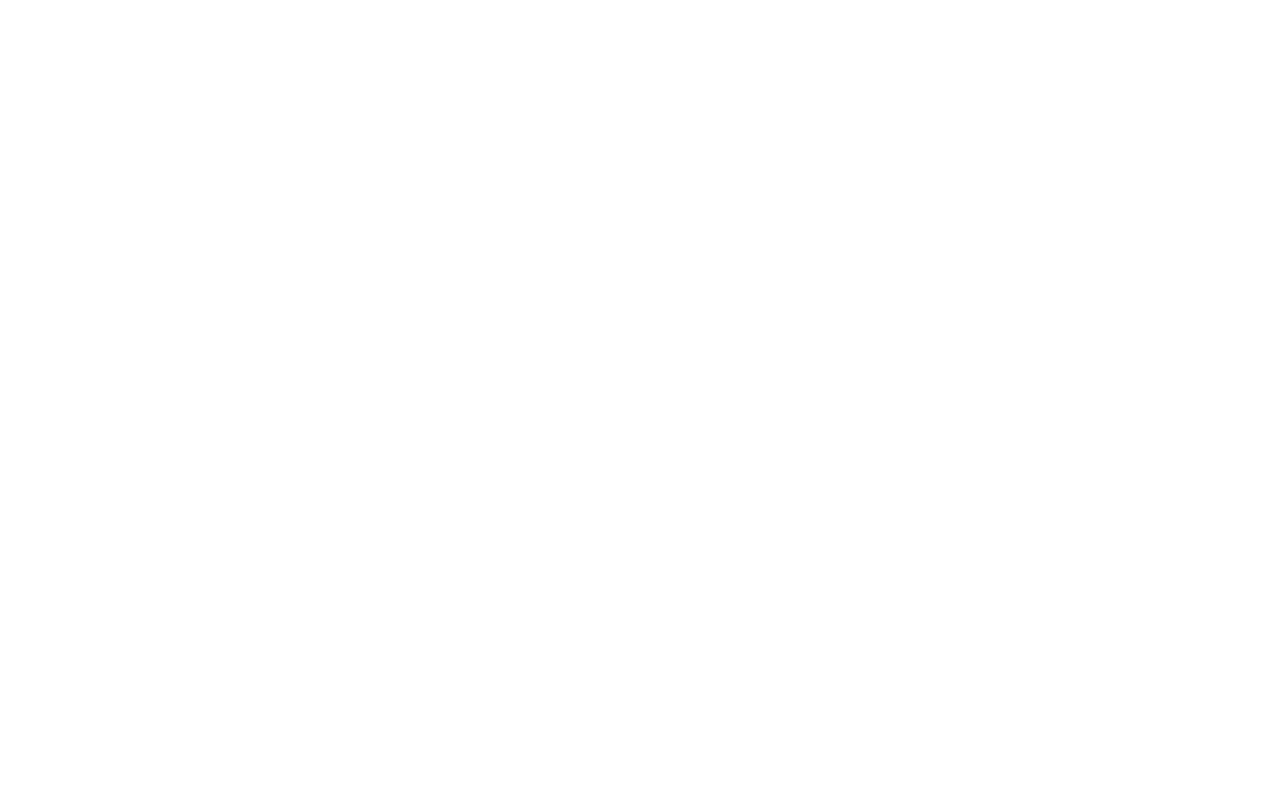
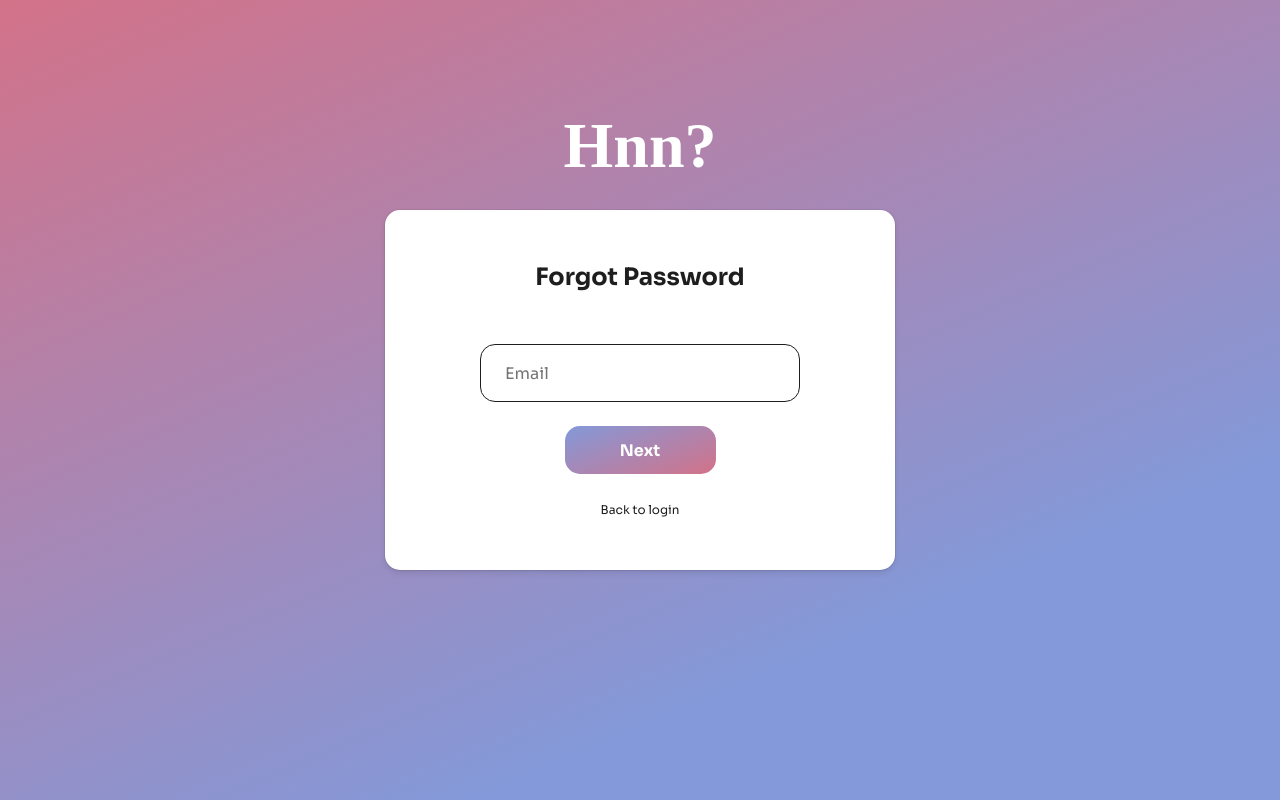
Before and after one commit to AkmalArifin/anon-project, a Vue app in the folder frontend/: page /forgot-password in a window 1280 px wide. Before the commit this address had no page. Built offline with nearby package versions, Linux system fonts and the light colour scheme; a web font is replaced by a local one.

Commit message:
feat: forgot password

```diff
--- a/frontend/src/assets/main.css
+++ b/frontend/src/assets/main.css
@@ -36,6 +36,10 @@
   font-family: var(--ff-logo);
 }
 
+.gap {
+  margin-top: 16px;
+}
+
 @keyframes fade-in {
 	from {
     transform: translateY(-15%);
--- a/frontend/src/router/index.ts
+++ b/frontend/src/router/index.ts
@@ -4,6 +4,7 @@
 import DashboardView from '@/views/DashboardView.vue'
 import LoginView from '@/views/LoginView.vue'
 import RegisterView from '@/views/RegisterView.vue'
+import ForgotPasswordView from '@/views/ForgotPasswordView.vue'
 
 const router = createRouter({
   history: createWebHistory(import.meta.env.BASE_URL),
@@ -24,6 +25,11 @@
       component: RegisterView
     },
     {
+      path: '/forgot-password',
+      name: 'forgot-password',
+      component: ForgotPasswordView
+    },
+    {
       path: '/ask/:username',
       name: 'ask',
       component: AskView
--- /dev/null
+++ b/frontend/src/views/ForgotPasswordView.vue
@@ -0,0 +1,198 @@
+<template>
+    <div class="forgot-password-view">
+        <div class="logo-container">
+            <h1 class="logo">Hnn?</h1>
+        </div>
+        <div class="card" v-if="showRequest">
+            <div class="header">
+                <h4>Forgot Password</h4>
+            </div>
+            <div class="body">
+                <div class="input">
+                    <input type="text" class="p2" v-model="email" placeholder="Email">
+                </div>
+                <div class="button-container">
+                    <button class="forgot-password-button p2" @click="forgotPasswordClicked">Next</button>
+                </div>
+            </div>
+            <div class="footer">
+                <p class="p3"><span class="cancel-button" @click="handleCancel">Back to login</span></p>
+            </div>
+        </div>
+        <div class="card" v-if="showNext">
+            <div class="header">
+                <h4>Check your email</h4>
+            </div>
+            <div class="body instruction">
+                <div class="">
+                    <p class="p2">We've send reset password instructions to your email. Please follow the instructions.</p>
+                    <p class="gap"></p>
+                    <p class="p2">If it doesn't arrive soon, check your spam folder or <span class="send-again-button" @click="forgotPasswordClicked">send the email again</span>.</p>
+                </div>
+                <div class="button-container">
+                    <button class="forgot-password-button p2" @click="handleCancel">Back</button>
+                </div>
+            </div>
+        </div>
+    </div>
+</template>
+
+<script setup lang="ts">
+import axios from 'axios';
+import { ref } from 'vue';
+import { useRouter } from 'vue-router';
+
+const router = useRouter();
+
+const email = ref("");
+const showRequest = ref(true);
+const showNext = ref(false);
+
+
+async function handleCancel() {
+    router.push({name: 'login'})
+}
+
+async function forgotPasswordClicked(event: Event) {
+    event.preventDefault();
+
+    const data = {
+        "email": email.value
+    }
+
+    axios.post("http://localhost:8082/reset-password", data)
+
+    showRequest.value = false
+    showNext.value = true
+}
+
+</script>
+
+<script lang="ts">
+export default {
+    name: "ForgotPasswordView"
+}
+</script>
+
+<style scoped>
+
+.forgot-password-view {
+    background: rgb(131,153,217);
+    background: linear-gradient(337deg, rgba(131,153,217,1) 25%, rgba(211,114,137,1) 100%);
+    height: 100vh;
+    width: 100vw;
+    display: flex;
+    flex-flow: column;
+    align-items: center;
+    justify-content: center;
+    row-gap: 32px;
+}
+
+.forgot-password-view .logo-container {
+    margin-top: -116px;
+}
+
+.forgot-password-view .logo-container .logo {
+    color: var(--white);
+}
+
+.forgot-password-view .card {
+    background: var(--white);
+    height: auto;
+    width: min(510px, 80vw);
+    padding: 48px min(72px, 10vw);
+    border: none;
+    border-radius: 15px;
+    box-shadow: var(--shadow);
+}
+
+.forgot-password-view .card .header {
+    text-align: center;
+}
+
+.forgot-password-view .card .body {
+    margin-top: 48px;
+}
+.forgot-password-view .card .body.instruction {
+    margin-top: 16px;
+}
+
+.forgot-password-view .card .body.instruction .send-again-button {
+    font-weight: bold;
+    cursor: pointer;
+}
+
+.forgot-password-view .card .body .input {
+    display: flex;
+    align-items: center;
+    justify-content: center;
+    flex-flow: column;
+    row-gap: 24px;
+}
+
+.forgot-password-view .card .body .input > * {
+    width: min(320px, 60vw);
+    height: 58px;
+    padding: 13px 24px;
+    border: 1px solid var(--black-1);
+    border-radius: 15px;
+}
+
+.forgot-password-view .card .body .add {
+    display: flex;
+    align-items: center;
+    justify-content: space-between;
+    margin-top: 12px;
+}
+
+.forgot-password-view .card .body .add .checkbox {
+    display: flex;
+    align-items: center;
+    column-gap: 8px;
+}
+
+.forgot-password-view .card .body .add .checkbox #remember {
+    cursor: pointer;
+}
+
+.forgot-password-view .card .body .add .forgot-button {
+    cursor: pointer;
+}
+
+.forgot-password-view .card .body .button-container {
+    display: flex;
+    align-items: center;
+    justify-content: center;
+    margin-top: 24px;
+}
+
+.forgot-password-view .card .body .forgot-password-button {
+    background: rgb(131,153,217);
+    background: linear-gradient(157deg, rgba(131,153,217,1) 0%, rgba(211,114,137,1) 100%);
+    width: 151px;
+    height: 48px;
+    padding: 12px 48px;
+    font-weight: bold;
+    border: none;
+    border-radius: 15px;
+    color: var(--white);
+    cursor: pointer;
+    transition: var(--transition);
+}
+
+.forgot-password-view .card .body .forgot-password-button:hover {
+    scale: 1.05;
+}
+
+.forgot-password-view .card .footer {
+    display: flex;
+    align-items: center;
+    justify-content: center;
+    margin-top: 24px;
+}
+
+.forgot-password-view .card .footer .cancel-button {
+    cursor: pointer;
+}
+
+</style>
--- a/frontend/src/views/LoginView.vue
+++ b/frontend/src/views/LoginView.vue
@@ -17,7 +17,7 @@
                         <input type="checkbox" name="remember" id="remember">
                         <label for="remember">  Remember me</label>
                     </div>
-                    <p class="p3 forgot-button">Forgot password?</p>
+                    <p class="p3 forgot-button" @click="handelForgotPassword">Forgot password?</p>
                 </div>
                 <div class="button-container">
                     <button class="login-button p2" @click="loginClicked">Login</button>
@@ -43,6 +43,10 @@
 
 async function handleRegister() {
     router.push({name: 'register'})
+}
+
+async function handelForgotPassword() {
+    router.push({name: "forgot-password"})
 }
 
 async function loginClicked(event: Event) {
```
